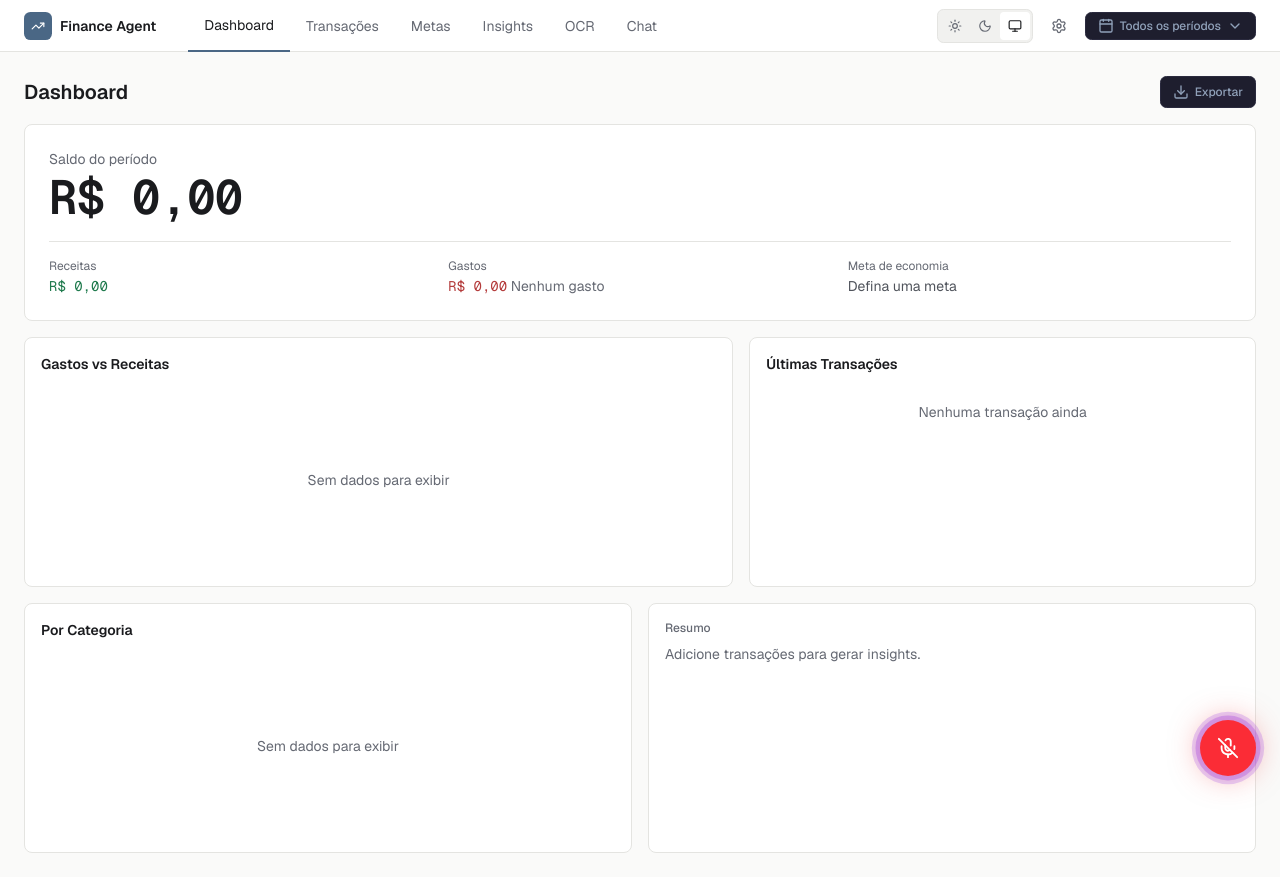
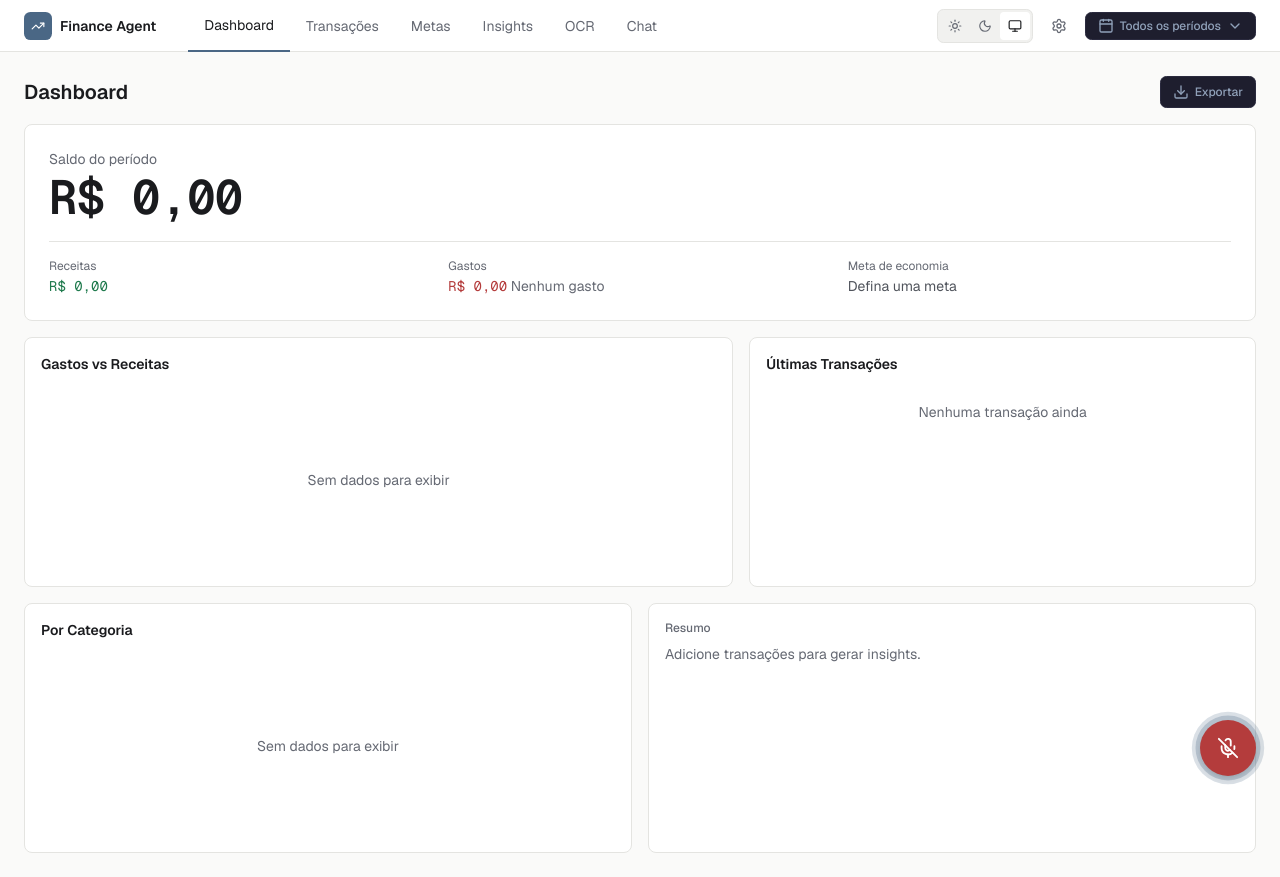
Before and after one commit to Liraas-v/personal-finance-agent, a Next.js app: page /dashboard in a window 1280 px wide. Both pictures are taken after a click on the button 1228 px from the left and 748 px from the top of the page. Built offline with nearby package versions, Linux system fonts and the light colour scheme.

Commit message:
refactor: botão de voz sólido, sem gradiente nem brilho

```diff
--- a/components/voice/VoiceRecorder.tsx
+++ b/components/voice/VoiceRecorder.tsx
@@ -72,9 +72,9 @@ export function VoiceRecorder() {
             initial={{ opacity: 0, y: 10, scale: 0.95 }}
             animate={{ opacity: 1, y: 0, scale: 1 }}
             exit={{ opacity: 0, y: 10, scale: 0.95 }}
-            className="bg-[#0f0f17] border border-[#1e1e2e] rounded-xl px-4 py-2 max-w-xs text-sm text-slate-300 shadow-2xl"
+            className="bg-card border border-border rounded-lg px-4 py-2 max-w-xs text-sm text-foreground-secondary shadow-md"
           >
-            <p className="text-xs text-violet-400 mb-1">Ouvindo...</p>
+            <p className="text-xs text-primary mb-1">Ouvindo...</p>
             <p>{interim}</p>
           </motion.div>
         )}
@@ -85,12 +85,12 @@ export function VoiceRecorder() {
         {isListening && (
           <>
             <motion.div
-              className="absolute inset-0 rounded-full bg-violet-600"
+              className="absolute inset-0 rounded-full bg-primary"
               animate={{ scale: [1, 1.6], opacity: [0.4, 0] }}
               transition={{ duration: 1.2, repeat: Infinity }}
             />
             <motion.div
-              className="absolute inset-0 rounded-full bg-violet-600"
+              className="absolute inset-0 rounded-full bg-primary"
               animate={{ scale: [1, 2.2], opacity: [0.3, 0] }}
               transition={{ duration: 1.2, repeat: Infinity, delay: 0.3 }}
             />
@@ -100,21 +100,16 @@ export function VoiceRecorder() {
         <motion.button
           onClick={toggle}
           whileTap={{ scale: 0.92 }}
-          className={`relative w-14 h-14 rounded-full flex items-center justify-center shadow-2xl transition-colors ${
+          className={`relative w-14 h-14 rounded-full flex items-center justify-center shadow-md transition-colors ${
             isListening
-              ? 'bg-red-500 hover:bg-red-600'
-              : 'bg-gradient-to-br from-violet-600 to-indigo-600 hover:from-violet-500 hover:to-indigo-500'
+              ? 'bg-negative hover:bg-negative'
+              : 'bg-primary hover:bg-primary/90'
           }`}
-          style={{
-            boxShadow: isListening
-              ? '0 0 30px rgba(239,68,68,0.5)'
-              : '0 0 30px rgba(124,58,237,0.4)',
-          }}
         >
           {isListening ? (
-            <MicOff size={22} className="text-white" />
+            <MicOff size={22} className="text-primary-foreground" />
           ) : (
-            <Mic size={22} className="text-white" />
+            <Mic size={22} className="text-primary-foreground" />
           )}
         </motion.button>
       </div>
```
